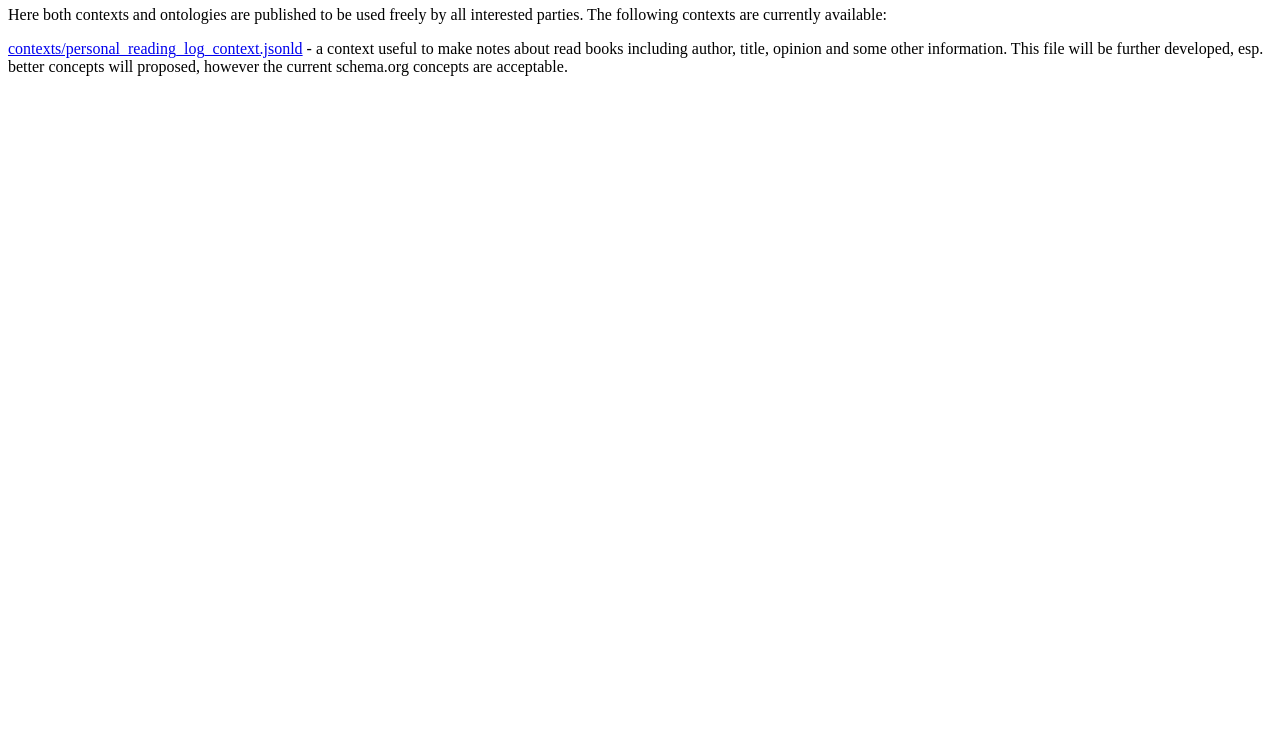
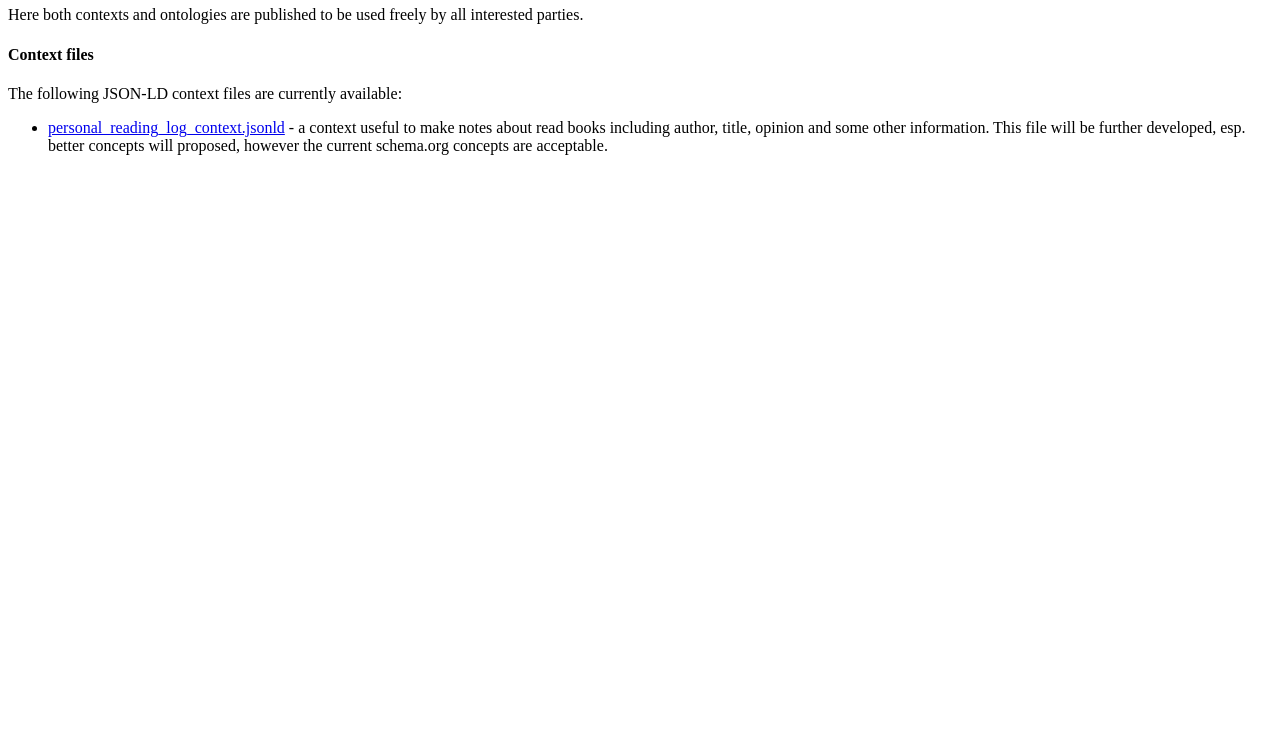
Before and after one commit to michalroj/ontologies, a plain HTML site: page index.html in a window 1280 px wide. Shown: the part 60-800 px from the top of the page. Drawn offline with Linux system fonts and the light colour scheme.

Commit message:
Update of the index.html look

```diff
--- a/index.html
+++ b/index.html
@@ -1,10 +1,13 @@
 <body>
 	<h1>Contexts and ontologies</h1>
 	Here both contexts and ontologies are published to be used freely by all interested parties.
-	The following contexts are currently available:
-	<p>
-	<a href="contexts/personal_reading_log_context.jsonld">contexts/personal_reading_log_context.jsonld</a> - a context useful to make notes about
+	<h4>Context files</h4>
+	The following JSON-LD context files are currently available:
+	<div>
+        <ul>
+		<li><a href="contexts/personal_reading_log_context.jsonld">personal_reading_log_context.jsonld</a> - a context useful to make notes about
 	read books including author, title, opinion and some other information.
         This file will be further developed, esp. better concepts will proposed, however the current schema.org concepts are acceptable.
-	</p>
+	</ul>
+	</div>
 </body>
```
